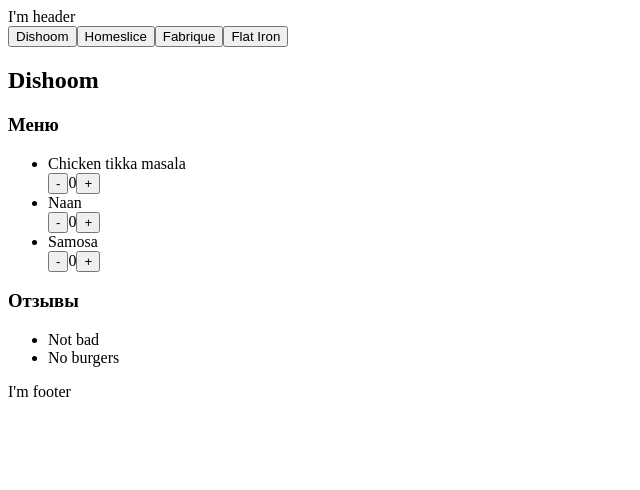
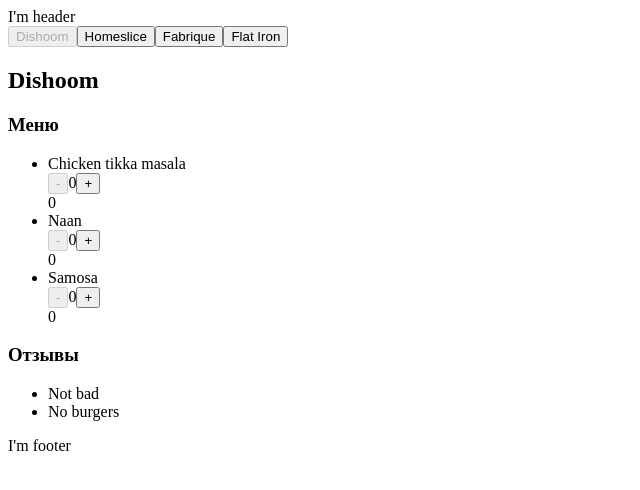
Before and after one commit to antipers/react-20240513, a React (Vite) app: page / in a window 1280 px wide. Shown: the top 490 px of the page, without its empty margins (0-640 px from the left). Built offline with nearby package versions, Linux system fonts and the light colour scheme.

Commit message:
HW2 solved requested changes

```diff
--- a/src/App.jsx
+++ b/src/App.jsx
@@ -3,34 +3,17 @@
 import { Restaurants } from "./components/restaurants/component";
 import { Footer } from "./components/footer/component";
 import { Header } from "./components/header/component";
-import { RestTabs } from "./components/restTabs/component";
-import { useState } from "react";
 
 export const App = () => {
-  const [rest, setRest] = useState([restaurants[0]]);
-
   if (restaurants.length === 0) {
     return <div>Oops. Probably we have a huge problem</div>;
   }
-
-  const copyRestaurantsArray = [...restaurants];
 
   return (
     <div>
       <Header header={"I'm header"} />
 
-      <RestTabs
-        tabs={restaurants}
-        onClick={(event) => {
-          setRest(
-            copyRestaurantsArray.filter((restToChoose) => {
-              return restToChoose.name == event.target.innerText;
-            })
-          );
-        }}
-      />
-
-      <Restaurants restaurants={rest} />
+      <Restaurants restaurants={restaurants} />
 
       <Footer footer={"I'm footer"} />
     </div>
--- /dev/null
+++ b/src/components/counter/component.jsx
@@ -0,0 +1,13 @@
+export const CounterComponent = ({ value, max = 5, min = 0, onChange }) => {
+  return (
+    <div>
+      <button onClick={() => onChange(value - 1)} disabled={value === min}>
+        -
+      </button>
+      <span>{value}</span>
+      <button onClick={() => onChange(value + 1)} disabled={value === max}>
+        +
+      </button>
+    </div>
+  );
+};
--- a/src/components/counterComp/component.jsx
+++ /dev/null
@@ -1,29 +0,0 @@
-import { useState } from "react";
-
-export const CounterComp = ({ key }) => {
-  const [counter, setCounter] = useState(0);
-
-  const decrement = () => {
-    if (counter > 0) {
-      setCounter(counter - 1);
-    }
-  };
-
-  const increment = () => {
-    if (counter < 5) {
-      setCounter(counter + 1);
-    }
-  };
-
-  return (
-    <div>
-      <button key={key} onClick={decrement}>
-        -
-      </button>
-      <span>{counter}</span>
-      <button key={key} onClick={increment}>
-        +
-      </button>
-    </div>
-  );
-};
--- a/src/components/dish/component.jsx
+++ b/src/components/dish/component.jsx
@@ -1,3 +1,15 @@
+import { CounterComponent } from "../counter/component";
+import { useState } from "react";
+const initialValue = 0;
+
 export const Dish = ({ dish }) => {
-  return <span>{dish}</span>;
+  const [counter, setCounter] = useState(initialValue);
+
+  return (
+    <div>
+      <span>{dish.name}</span>
+      <CounterComponent value={counter} onChange={setCounter} />
+      <span>{dish.price * counter}</span>
+    </div>
+  );
 };
--- a/src/components/menu/component.jsx
+++ b/src/components/menu/component.jsx
@@ -1,5 +1,4 @@
 /* eslint-disable react/jsx-key */
-import { CounterComp } from "../counterComp/component";
 import { Dish } from "../dish/component";
 
 export const Menu = ({ menu }) => {
@@ -8,11 +7,8 @@
   }
   return (
     <ul>
-      {menu.map((m) => (
-        <li>
-          {<Dish dish={m.name} />}
-          <CounterComp key={m.id} />
-        </li>
+      {menu.map((dish) => (
+        <li>{<Dish dish={dish} />}</li>
       ))}
     </ul>
   );
--- a/src/components/restTab/component.jsx
+++ /dev/null
@@ -1,10 +0,0 @@
-export const RestTab = ({ tab, onClick, key }) => {
-  if (!tab) {
-    return <button>Ресторан недоступен</button>;
-  }
-  return (
-    <button key={key} onClick={onClick}>
-      {tab}
-    </button>
-  );
-};
--- a/src/components/restTabs/component.jsx
+++ /dev/null
@@ -1,11 +0,0 @@
-import { RestTab } from "../restTab/component";
-
-export const RestTabs = ({ tabs, onClick }) => {
-  return (
-    <div>
-      {tabs.map((r) => (
-        <RestTab key={r.id} tab={r.name} onClick={onClick} />
-      ))}
-    </div>
-  );
-};
--- /dev/null
+++ b/src/components/restaurant-tabs/component.jsx
@@ -0,0 +1,17 @@
+/* eslint-disable react/jsx-key */
+
+import { Tab } from "../tab/component";
+
+export const RestaurantTabs = ({ restaurants, onTabClick, activeTabIndex }) => {
+  return (
+    <div>
+      {restaurants.map(({ name }, index) => (
+        <Tab
+          title={name}
+          onClick={() => onTabClick(index)}
+          isActive={activeTabIndex === index}
+        />
+      ))}
+    </div>
+  );
+};
--- a/src/components/restaurants/component.jsx
+++ b/src/components/restaurants/component.jsx
@@ -1,15 +1,24 @@
 /* eslint-disable react/jsx-key */
+import { RestaurantTabs } from "../restaurant-tabs/component";
 import { Restaurant } from "../restaurant/component";
+import { useState } from "react";
 
 export const Restaurants = ({ restaurants }) => {
+  const [activeRestaurantIndex, setActiveRestaurantIndex] = useState(0);
+  const activeRestaurant = restaurants[activeRestaurantIndex];
+
   if (!restaurants) {
-    return <div>Данные не загружены, попробуйте перезагрузить страницу</div>
+    return <div>Данные не загружены, попробуйте перезагрузить страницу</div>;
   }
   return (
     <div>
-      {restaurants.map((restaurant) => (
-        <Restaurant restaurant={restaurant} />
-      ))}
+      <RestaurantTabs
+        restaurants={restaurants}
+        onTabClick={setActiveRestaurantIndex}
+        activeTabIndex={activeRestaurantIndex}
+      />
+
+      <Restaurant restaurant={activeRestaurant} />
     </div>
   );
 };
--- /dev/null
+++ b/src/components/tab/component.jsx
@@ -0,0 +1,11 @@
+export const Tab = ({ title, onClick, isActive }) => {
+  if (!title) {
+    return <button>Ресторан недоступен</button>;
+  }
+  return (
+    <button onClick={onClick} disabled={isActive}>
+      {" "}
+      {title}{" "}
+    </button>
+  );
+};
```
